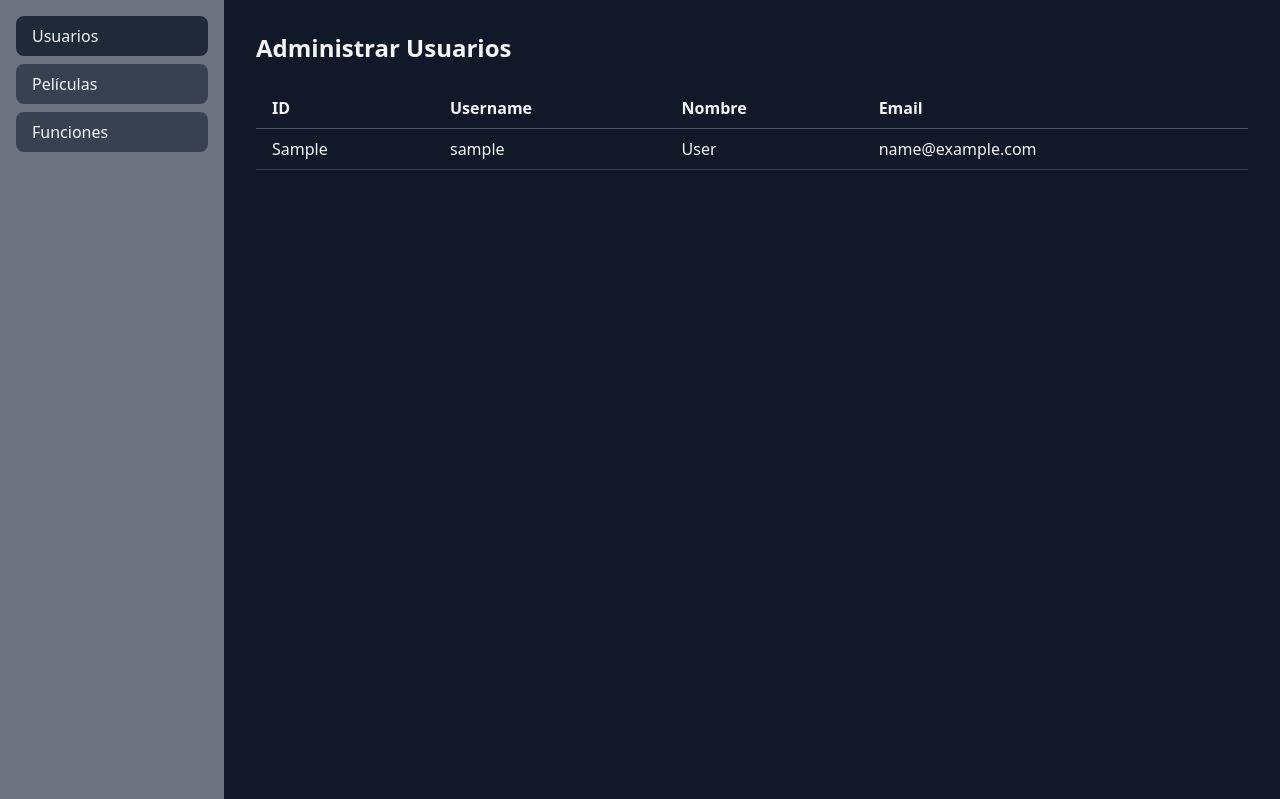
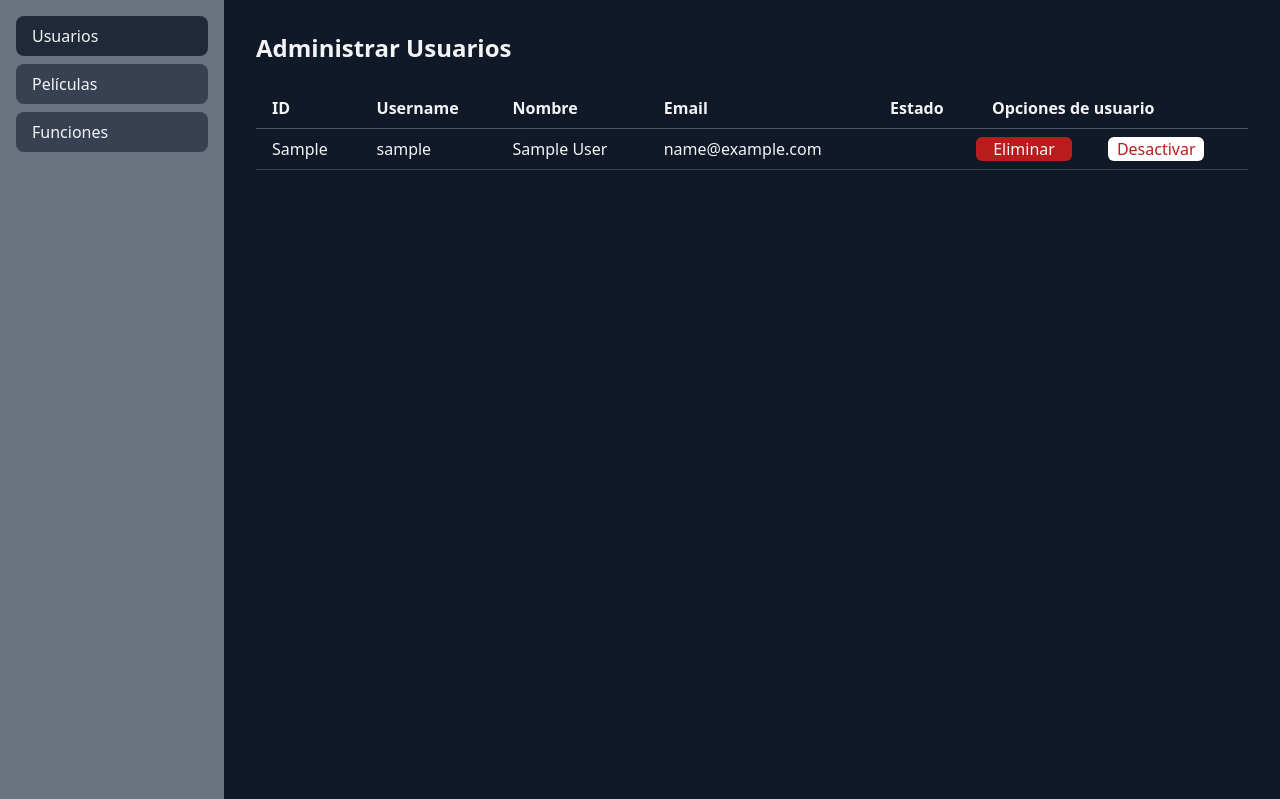
Before and after one commit to AleHts29/App_Cine_TPF_IDS, a Flask app: page /admin in a window 1280 px wide. Shown: the part 80-879 px from the top of the page. Run offline with Flask 3, Linux system fonts and the light colour scheme; a database or web service that is not in the repository returns one stand-in record (values such as "Sample title"); data that the repository does not hold is empty; style sheets or scripts are compiled from the project's sources; some libraries are stand-ins or nearby versions.

Commit message:
backend de desactivar usuario

```diff
--- a/frontend/templates/admin.html
+++ b/frontend/templates/admin.html
@@ -33,6 +33,9 @@
               <th class="px-4 py-2">Username</th>
               <th class="px-4 py-2">Nombre</th>
               <th class="px-4 py-2">Email</th>
+              <th class="px-4 py-2">Estado</th>
+              <th class="px-4 py-2">Opciones de usuario</th>
+
             </tr>
           {% elif tipo == 'peliculas' %}
             <tr class="border-b border-gray-600">
@@ -47,6 +50,7 @@
               <th class="px-4 py-2">Película</th>
               <th class="px-4 py-2">Sala</th>
               <th class="px-4 py-2">Horario</th>
+
             </tr>
           {% endif %}
         </thead>
@@ -56,9 +60,15 @@
               <tr class="border-b border-gray-700 hover:bg-gray-800">
                 <td class="px-4 py-2">{{ item.id_user }}</td>
                 <td class="px-4 py-2">{{ item.username }}</td>
-                <td class="px-4 py-2">{{ item.fullname }}</td>
+                <td class="px-4 py-2">{{ item.full_name }}</td>
                 <td class="px-4 py-2">{{ item.email }}</td>
+                <td class="px-4 py-2">{{ item.is_active }}</td>
+                <td>
+                <button class="w-24 bg-red-700 hover:bg-red-800 rounded-md  ">Eliminar</button>
+                <button class="w-24 bg-white hover:bg-gray-300 rounded-md tex text-red-700 ml-8">Desactivar</button>
+                </td>
               </tr>
+
             {% elif tipo == 'peliculas' %}
               <tr class="border-b border-gray-700 hover:bg-gray-800">
                 <td class="px-4 py-2">{{ item.id_pelicula }}</td>
--- a/package.json
+++ b/package.json
@@ -1,5 +1,8 @@
 {
   "devDependencies": {
     "tailwindcss": "^4.1.16"
+  },
+  "dependencies": {
+    "dotenv": "^17.2.3"
   }
 }
```
Also changed, not shown: backend/repositories/usuarios_repo.py (+15 -2 lines), backend/routes/usuarios.py (+8 -1 lines), backend/services/usuarios_service.py (+7 -1 lines), package-lock.json.
